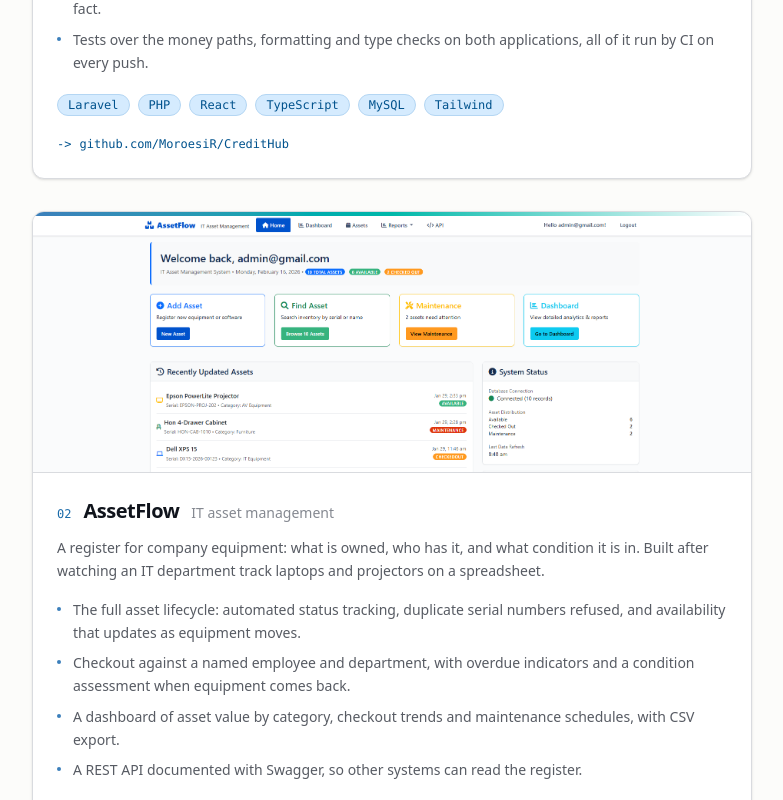
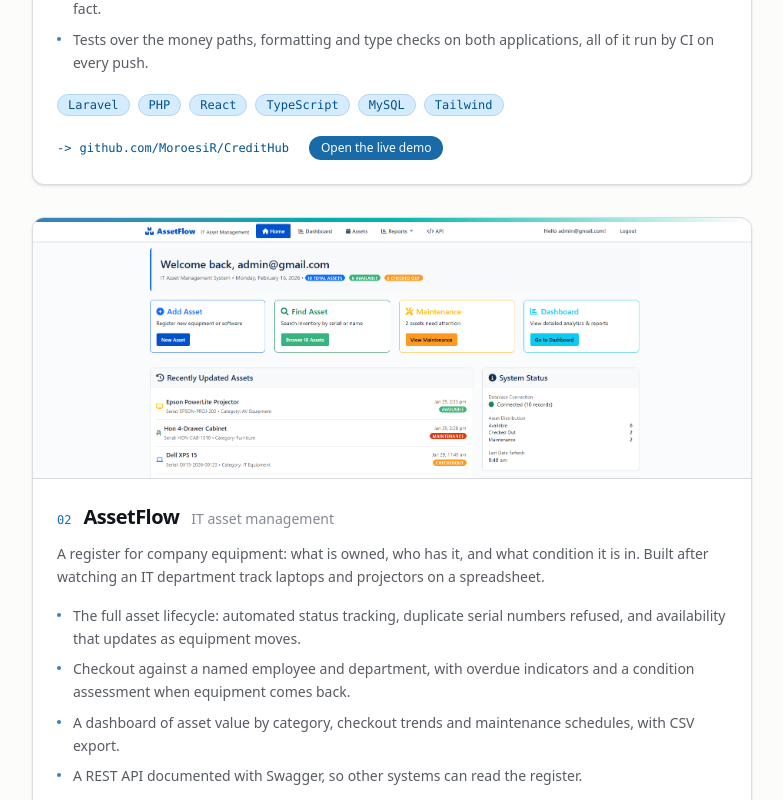
Before and after one commit to MoroesiR/MoroesiR.github.io, a React (Vite) app: page / in a window 1280 px wide. Shown: the part 1620-2420 px from the top of the page, without its empty margins (248-1031 px from the left). Built offline with nearby package versions, Linux system fonts and the light colour scheme; no server answers.

Commit message:
Link the CreditHub demo from the projects section

```diff
--- a/src/data/projects.ts
+++ b/src/data/projects.ts
@@ -5,6 +5,7 @@ export interface Project {
   highlights: string[]
   stack: string[]
   repo: string
+  demo?: string
   image?: string
   imageAlt?: string
 }
@@ -23,6 +24,7 @@ export const projects: Project[] = [
     ],
     stack: ['Laravel', 'PHP', 'React', 'TypeScript', 'MySQL', 'Tailwind'],
     repo: 'https://github.com/MoroesiR/CreditHub',
+    demo: 'https://credithub-demo.onrender.com',
     image: '/shots/credithub-dashboard.png',
     imageAlt: 'The CreditHub dashboard, showing totals for clients, applications and disbursements',
   },
--- a/src/sections/Projects.tsx
+++ b/src/sections/Projects.tsx
@@ -54,15 +54,28 @@ export function Projects() {
                 ))}
               </div>
 
+              <div className="mt-5 flex flex-wrap items-center gap-x-5 gap-y-2">
                 <a
                   href={project.repo}
                   target="_blank"
                   rel="noreferrer"
-                className="mt-5 inline-flex items-center gap-2 font-mono text-xs text-accent-700 transition-transform duration-200 hover:translate-x-0.5"
+                  className="inline-flex items-center gap-2 font-mono text-xs text-accent-700 transition-transform duration-200 hover:translate-x-0.5"
                 >
                   <span aria-hidden>{'->'}</span>
                   {project.repo.replace('https://github.com/', 'github.com/')}
                 </a>
+
+                {project.demo && (
+                  <a
+                    href={project.demo}
+                    target="_blank"
+                    rel="noreferrer"
+                    className="inline-flex items-center gap-2 rounded-full bg-accent-600 px-3 py-1 text-xs font-medium text-paper transition-colors hover:bg-accent-700"
+                  >
+                    Open the live demo
+                  </a>
+                )}
+              </div>
             </div>
           </article>
         ))}
```
Lines whose indentation alone changed are shown as unchanged.
